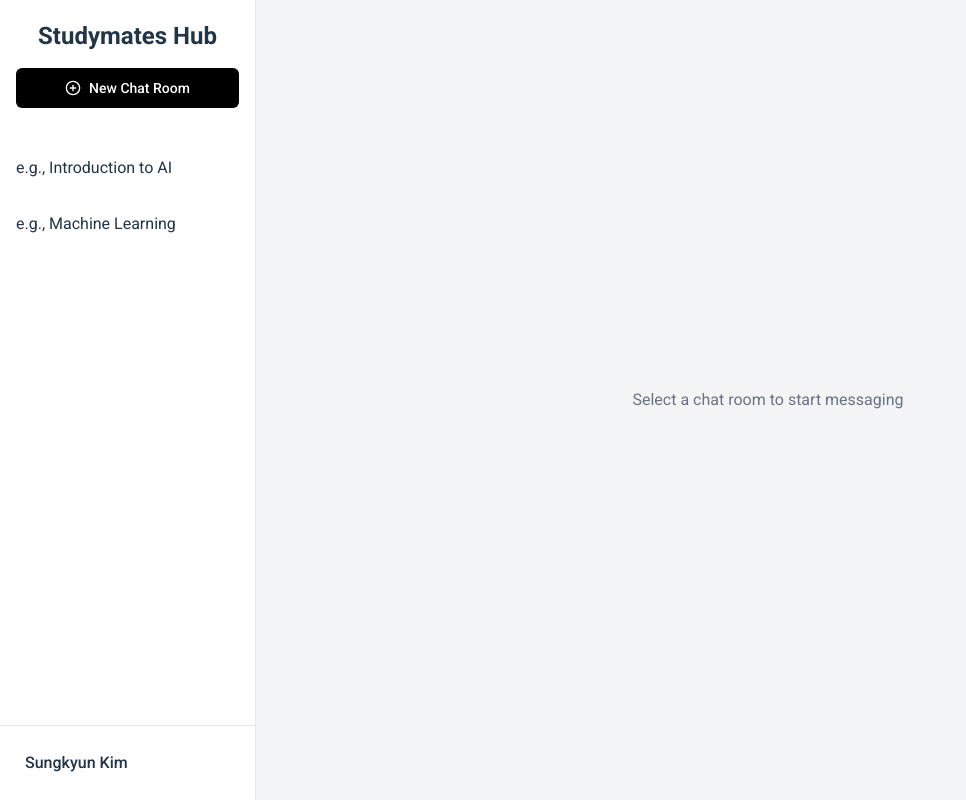
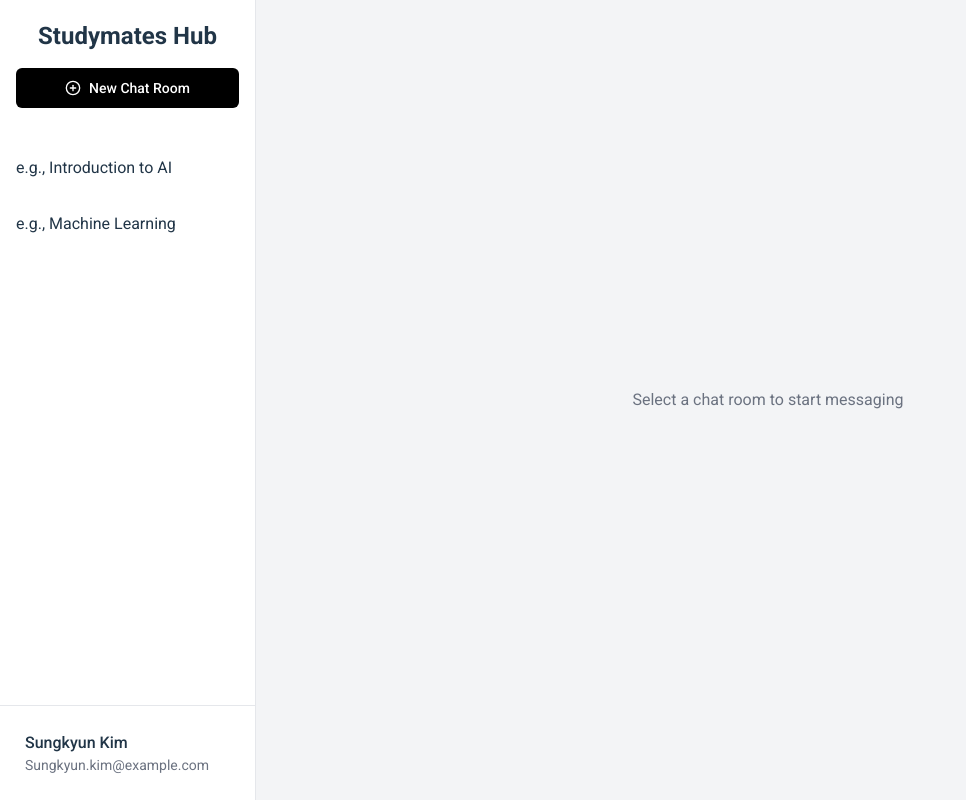
Before and after one commit to wndyd0131/2024-Capstone-Design-Project, a React (Vite) app in the folder perfectsm/: page /login in a window 1280 px wide. Both pictures are taken after typing "name@example.com", "Sample123" into the empty fields and a click on the button "Sign In". Shown: the whole page, without its empty margins (0-966 px from the left). Built offline with nearby package versions, Linux system fonts and the light colour scheme.

Commit message:
feat# user box in sidebar

```diff
--- a/perfectsm/src/components/chat/ChatSideBar.jsx
+++ b/perfectsm/src/components/chat/ChatSideBar.jsx
@@ -15,9 +15,10 @@ export function ChatSidebar({
   const [isLoading, setIsLoading] = useState(false); // Loading 상태 추가
   const navigate = useNavigate();
 
+  //임시 유저 데이터
   const user = {
     name: "Sungkyun Kim",
-    email: "Sungkyun.kim@example.com",
+    id: "Sungkyun.kim@example.com",
   };
 
   const handleLogout = async () => {
@@ -26,11 +27,10 @@ export function ChatSidebar({
       // 로그아웃 처리 전에 console.log로 확인
       console.log("Logging out...", setIsLoggedIn);
 
-      // setIsLoggedIn이 함수인지 확인
       if (typeof setIsLoggedIn === "function") {
         setIsLoggedIn(false);
         await new Promise((resolve) => setTimeout(resolve, 1000));
-        window.location.href = "/login";
+        navigate("/login");
       } else {
         console.error("setIsLoggedIn is not a function:", setIsLoggedIn);
       }
```
